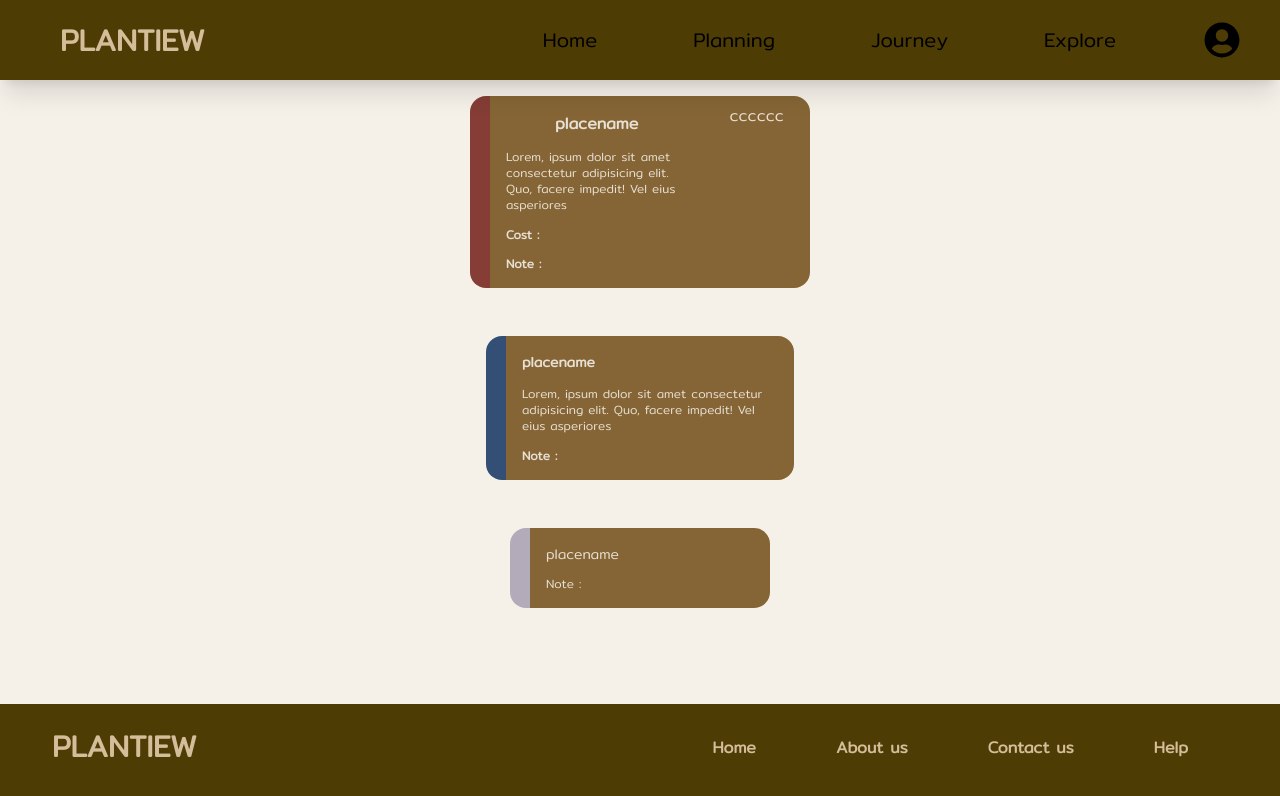
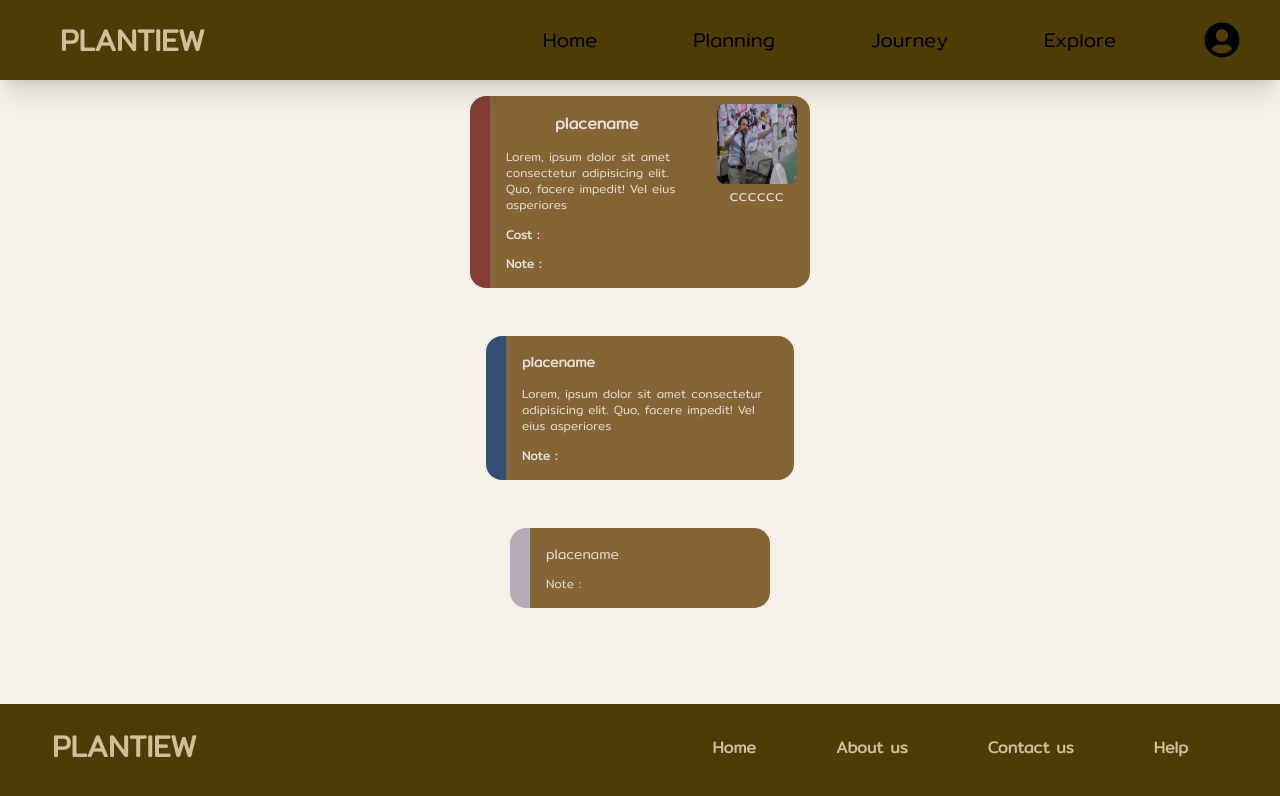
Before and after one commit to 164p/Planning-Webapp, a Next.js app in the folder my-app/: page /temp in a window 1280 px wide. Shown: the top 796 px of the page. Built offline with nearby package versions, Linux system fonts and the light colour scheme.

Commit message:
Update RedPlanCard.tsx
add image

```diff
--- a/my-app/app/components/RedPlanCard.tsx
+++ b/my-app/app/components/RedPlanCard.tsx
@@ -1,4 +1,5 @@
 import React from 'react'
+import Image from 'next/image'
 
 export default function RedPlanCard() {
   return (
@@ -11,8 +12,10 @@ export default function RedPlanCard() {
             <p className='text-xs text-left font-semibold'>Cost : </p>
             <p className='text-xs text-left font-semibold'>Note :</p>
           </div>
-          <div className='basis-1/3 p-2 text-center '>
-            cccccc
+          <div className='basis-1/3 p-2 text-center flex flex-col '>
+            <Image src="/mockupimg.jpg" alt="logo" width={0} height={0} sizes="100vw" priority={true}
+                style={{ width: '80px', height: '80px' }} className='mx-auto rounded-lg'/>
+            <p>cccccc</p>
           </div>
         </div>
     </div>
```
